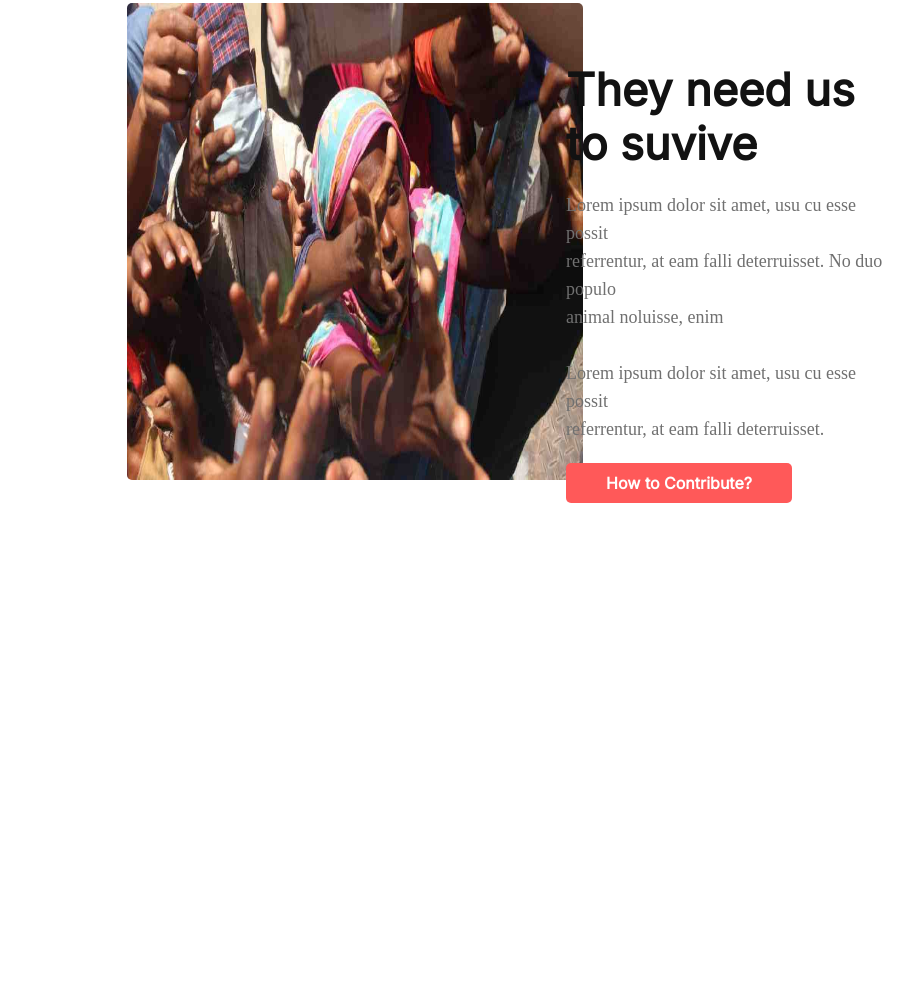
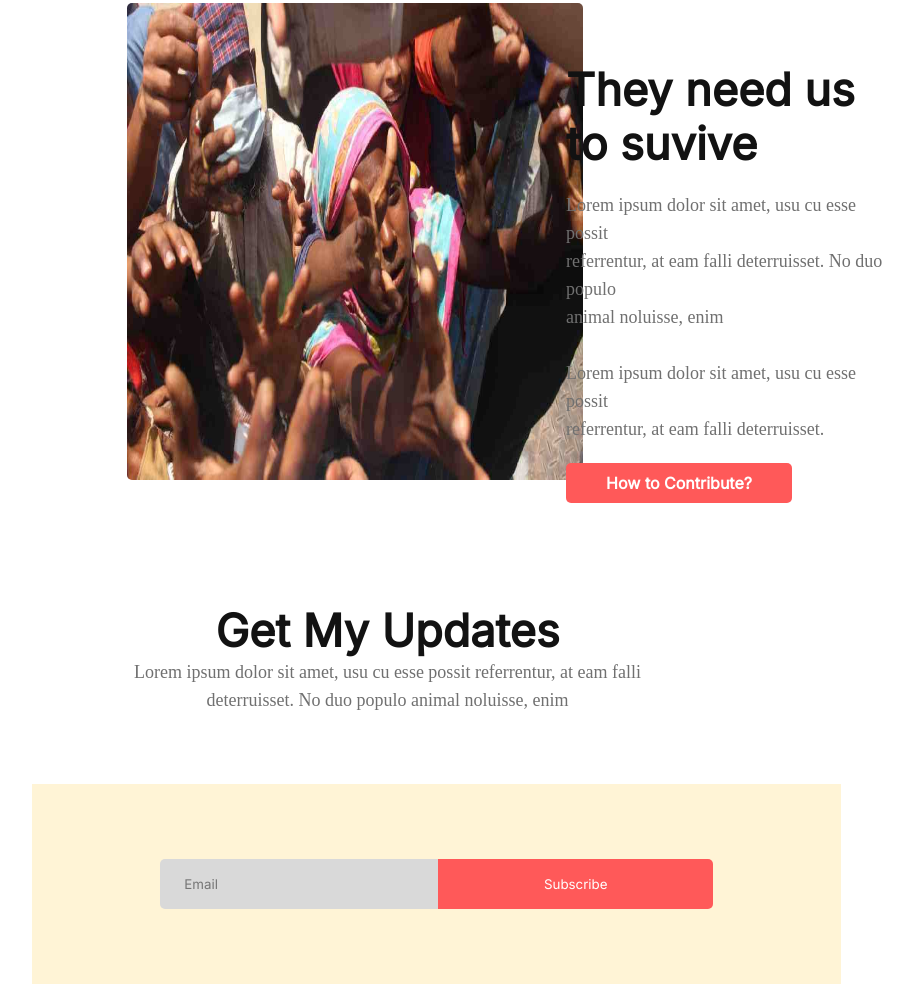
Before and after one commit to FahimFaysal2077/donate-today, a plain HTML site: page index.html in a window 1280 px wide. Shown: the part 2978-3972 px from the top of the page, without its empty margins (288-1201 px from the left). Before the commit the page ends 3562 px from the top, so only its background shows below. Drawn offline with Linux system fonts and the light colour scheme.

Commit message:
Get my update section added

```diff
--- a/index.html
+++ b/index.html
@@ -142,5 +142,20 @@
         <a class="link-button2" href="">How to Contribute?</a>
       </div>
     </section>
+    <section class="donate-update">
+      <div class="my-update">
+        <h2>Get My Updates</h2>
+        <p>
+          Lorem ipsum dolor sit amet, usu cu esse possit referrentur, at eam
+          falli<br />deterruisset. No duo populo animal noluisse, enim
+        </p>
+      </div>
+      <div class="my-input">
+        <div id="input-center">
+          <input type="text" placeholder="      Email" name="mail" required />
+          <button type="submit" class="btn">Subscribe</button>
+        </div>
+      </div>
+    </section>
   </body>
 </html>
--- a/style.css
+++ b/style.css
@@ -1,6 +1,6 @@
 * {
     margin: 0;
-    font-family: 'Inter';
+    font-family: 'Inter', 'Poppins';
 }
 
 h1 {
@@ -276,3 +276,70 @@ h1 {
     padding-bottom: 30px;
 
 }
+
+.donate-update {
+    margin: auto;
+    width: 50%;
+    padding: 10px;
+}
+
+
+.my-update {
+    width: 691px;
+    height: 130px;
+    margin: auto;
+    padding: 10px;
+}
+
+.my-update h2 {
+    font-family: 'Inter';
+    font-style: normal;
+    font-weight: 700;
+    font-size: 45px;
+    line-height: 54px;
+    text-align: center;
+    color: #121212;
+}
+
+.my-update p {
+    font-family: 'Poppins';
+    font-style: normal;
+    font-weight: 400;
+    font-size: 18px;
+    line-height: 28px;
+    text-align: center;
+    color: #707070;
+}
+
+.my-input {
+    display: flex;
+    width: 809px;
+    height: 200px;
+    margin: auto;
+    margin-top: 40px;
+    background: #FFF4D6;
+}
+
+.my-input input {
+    background: #D9D9D9;
+    border-radius: 5px 0px 0px 5px;
+    width: 275px;
+    height: 48px;
+    border: none;
+}
+
+.btn {
+    color: white;
+    border: none;
+    width: 275px;
+    height: 50px;
+    background: #FF5959;
+    border-radius: 0px 5px 5px 0px;
+    cursor: pointer;
+    margin-left: -5px;
+}
+
+#input-center {
+    margin: auto;
+    padding: 10px;
+}
```
